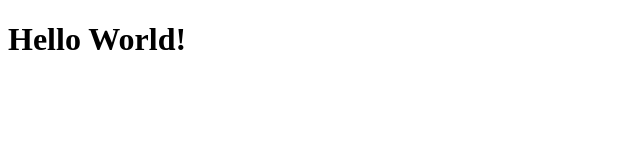
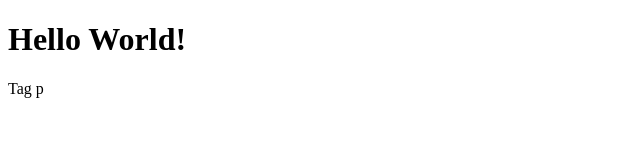
Before and after one commit to thomas-mach/htmlcss-hello, a plain HTML site: page index.html in a window 1280 px wide. Shown: the full height of the page, 0-640 px from the left. Drawn offline with Linux system fonts and the light colour scheme.

Commit message:
Add p tag

```diff
--- a/index.html
+++ b/index.html
@@ -7,5 +7,6 @@
 </head>
 <body>
     <h1>Hello World!</h1>
+    <p>Tag p</p>
 </body>
 </html>
```
